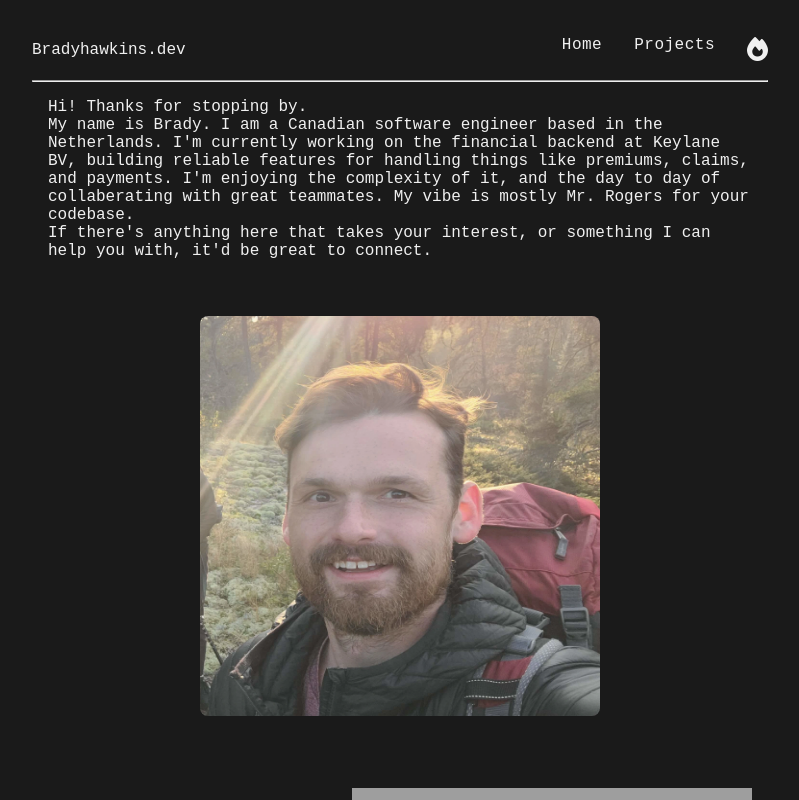
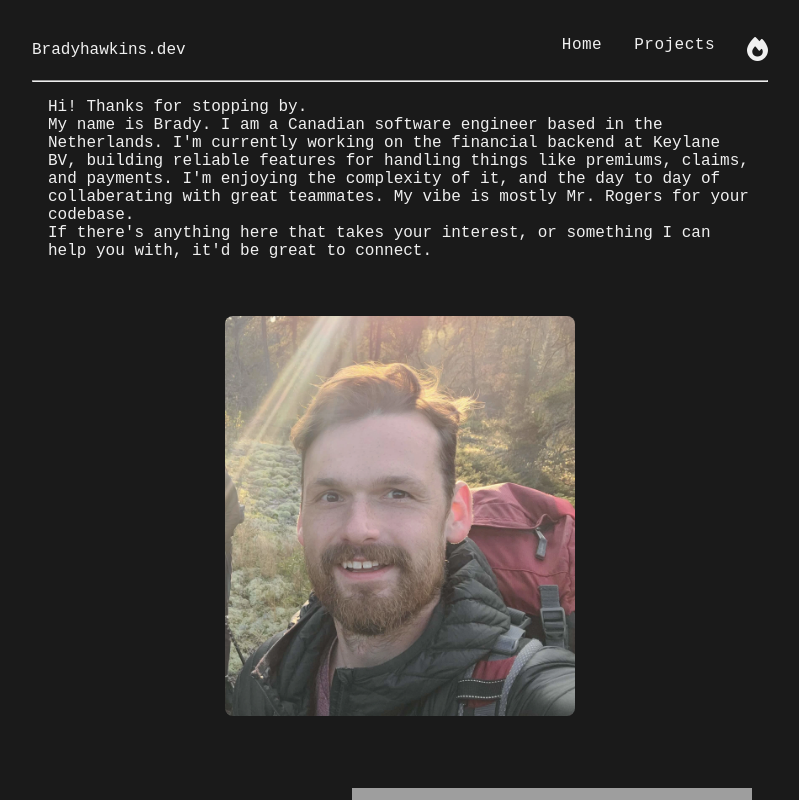
Before and after one commit to hawk0120/hawk0120.dev, an Angular app: page / in a window 1280 px wide. Shown: the top 800 px of the page, without its empty margins (240-1039 px from the left). Built offline with nearby package versions, Linux system fonts and the light colour scheme; grey boxes are pictures that could not be loaded.

Commit message:
update css

```diff
--- a/src/app/pages/home/home.scss
+++ b/src/app/pages/home/home.scss
@@ -10,14 +10,13 @@
 }
 
 .home-photo {
-  max-width:  400px;
+  max-width:  350px;
   border-radius: 8px;
 }
 
 @media (max-width: 767px) {
   .photo-container {
     height: auto;
-    padding: 1rem 0;
   }
 
   .home-photo {
--- a/src/styles.scss
+++ b/src/styles.scss
@@ -15,11 +15,10 @@
 body {
   display: flex;
   flex-direction: column;
-  min-height: 100vh;
 }
 
 html, body {
-  height: 100%;
+  height: 95%;
   width: 60%;
   margin: 0 auto;
   padding: 10px;
@@ -37,7 +36,7 @@ html, body {
 app-root {
   display: flex;
   flex-direction: column;
-  min-height: 100vh; /* ensure it fills viewport */
+  min-height: 98vh;
 }
 
 a {
```
